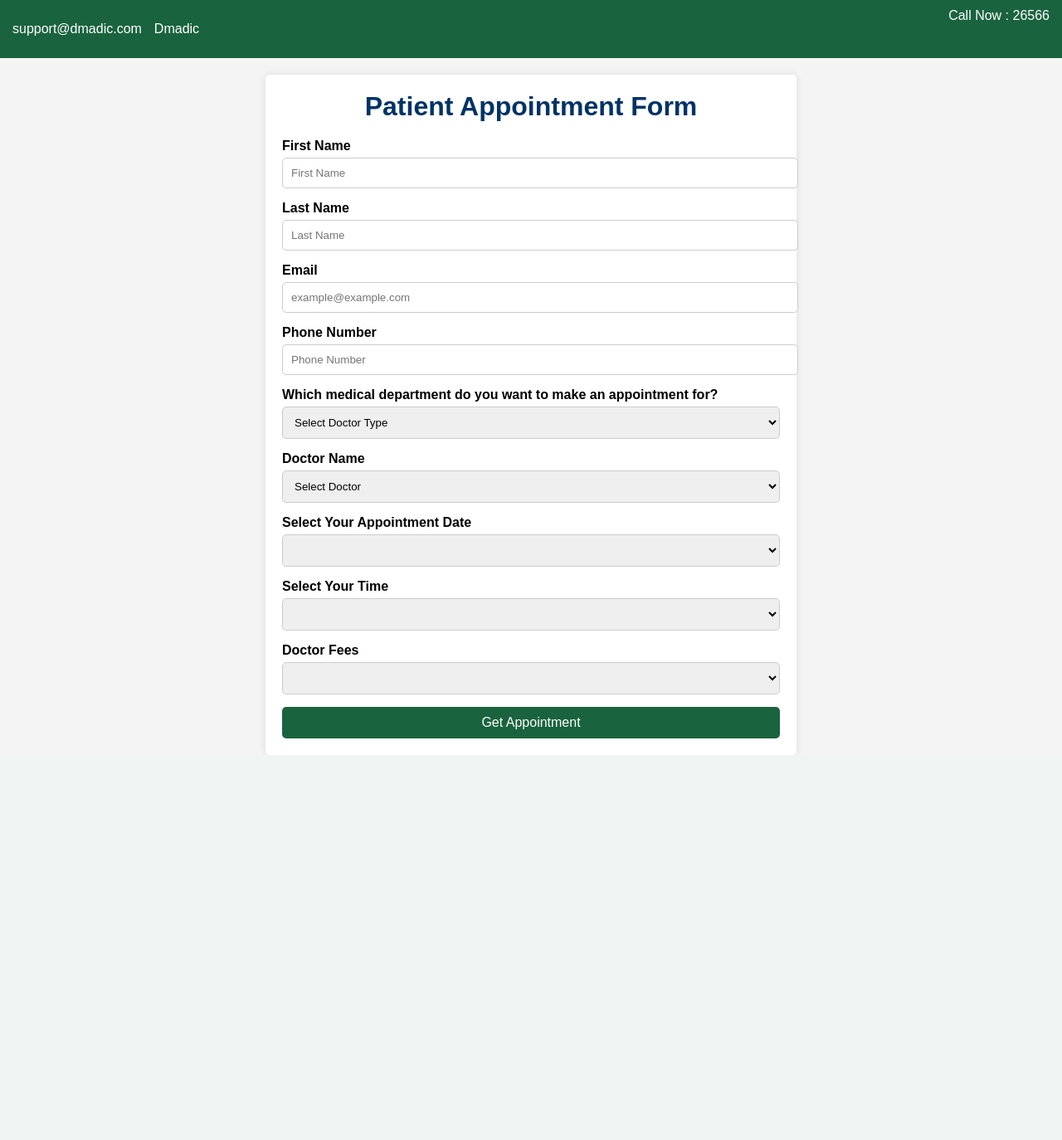
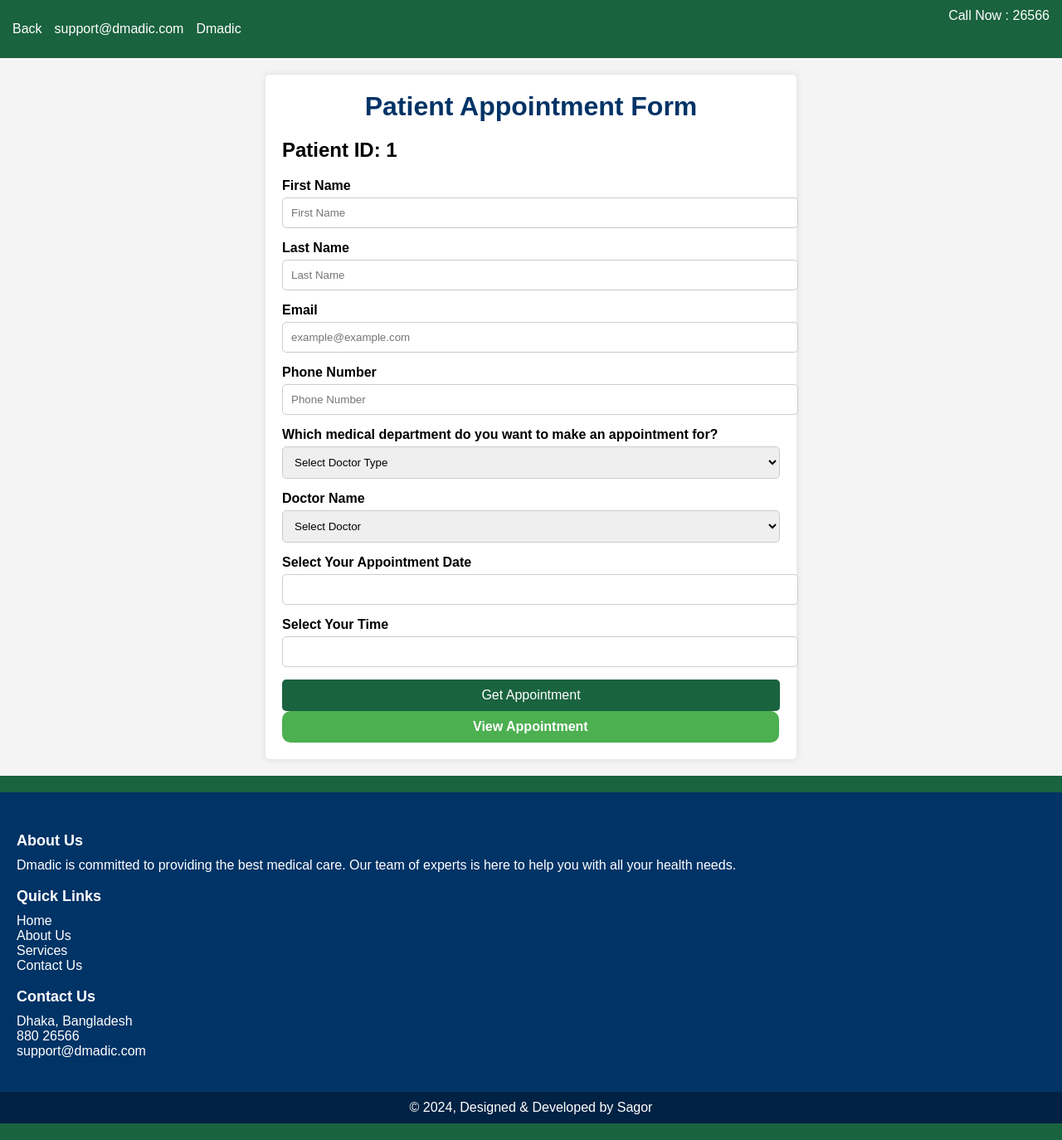
Before and after one commit to AhsanulAminShanto/Enhanced-Health-Monitoring-Platform1, a PHP site: page /Topic-2/mdrakibul/patientAppointmentForm.php in a window 1280 px wide. Shown: the whole page at 83% size. Before the commit the page ends 910 px from the top, so only its background shows below. Run offline with PHP 8.4, Linux system fonts and the light colour scheme; the visitor is signed in with stand-in values (Sample User, id 1); data comes from the database, SQL or seed files in the repository; lists and menus that the app fills with data are empty; some libraries are stand-ins or nearby versions.

Commit message:
Add files via upload

```diff
--- a/Topic-2/mdrakibul/cssrakib/patientAppoinmentFrom.css
+++ b/Topic-2/mdrakibul/cssrakib/patientAppoinmentFrom.css
@@ -1,4 +1,4 @@
-/* General Styles */
+
 body {
     font-family: Arial, sans-serif;
     background-color: #f4f4f4;
@@ -10,7 +10,7 @@ body {
 }
 
 header {
-    background-color: #1a633f;;
+    background-color: #1a633f;
     color: #fff;
     padding: 10px 0;
     width: 100%;
@@ -87,7 +87,7 @@ form select {
 form button {
     width: 100%;
     padding: 10px;
-    background-color: #1a633f;;
+    background-color: #1a633f;
     color: #fff;
     border: none;
     border-radius: 5px;
@@ -97,6 +97,68 @@ form button {
 
 form button:hover {
     background-color: #002244;
+}
+
+/* Footer Styles */
+footer {
+    background-color: #1a633f;
+    color: #fff;
+    padding: 20px 0;
+    width: 100%;
+    margin-top: 20px;
+}
+
+.footer-top {
+    padding: 20px 0;
+    background-color: #003366;
+}
+
+.footer-top .container {
+    display: flex;
+    justify-content: space-between;
+    flex-wrap: wrap;
+}
+
+.footer-top .container div {
+    flex: 1;
+    margin: 10px;
+}
+
+.footer-top h3 {
+    margin-bottom: 10px;
+    font-size: 18px;
+}
+
+.footer-top p,
+.footer-top ul,
+.footer-top ul li {
+    margin: 0;
+    padding: 0;
+    list-style: none;
+}
+
+.footer-top ul {
+    padding-left: 0;
+}
+
+.footer-top ul li a {
+    color: #fff;
+    text-decoration: none;
+}
+
+.footer-top ul li a:hover {
+    text-decoration: underline;
+}
+
+.footer-bottom {
+    background-color: #002244;
+    padding: 10px 0;
+    text-align: center;
+}
+
+.footer-bottom p {
+    margin: 0;
+    color: #fff;
 }
 
 /* Responsive Styles */
@@ -115,4 +177,14 @@ form button:hover {
         width: 100%;
         padding: 10px;
     }
+
+    .footer-top .container {
+        flex-direction: column;
+        align-items: center;
+        text-align: center;
+    }
+
+    .footer-top .container div {
+        margin: 10px 0;
+    }
 }
--- a/Topic-2/mdrakibul/patientAppointmentForm.php
+++ b/Topic-2/mdrakibul/patientAppointmentForm.php
@@ -1,3 +1,15 @@
+
+
+<?php
+session_start();
+
+if (!isset($_SESSION['patient_id'])) {
+    header("Location: patientLogin.php");
+    exit();
+}
+$patient_id = $_SESSION['patient_id'];
+?>
+
 <!DOCTYPE html>
 <html lang="en">
 <head>
@@ -5,17 +17,74 @@
     <meta name="viewport" content="width=device-width, initial-scale=1.0">
     <title>Patient Appointment Form</title>
     <link rel="stylesheet" href="cssrakib/patientAppoinmentFrom.css">
+    <link rel="stylesheet" href="https://code.jquery.com/ui/1.12.1/themes/base/jquery-ui.css">
+    <link rel="stylesheet" href="https://cdnjs.cloudflare.com/ajax/libs/jquery-timepicker/1.13.18/jquery.timepicker.min.css">
     <script src="https://code.jquery.com/jquery-3.6.0.min.js"></script>
+    <script src="https://code.jquery.com/ui/1.12.1/jquery-ui.min.js"></script>
+    <script src="https://cdnjs.cloudflare.com/ajax/libs/jquery-timepicker/1.13.18/jquery.timepicker.min.js"></script>
 </head>
 <body>
+<body>
+<head>
+    <meta charset="UTF-8">
+    <meta name="viewport" content="width=device-width, initial-scale=1.0">
+    <title>Styled Button Example</title>
+    <style>
+        /* Styling the button */
+        .view-appointment-btn {
+            display: inline-block;
+            padding: 10px 230px;
+            font-size: 16px;
+            font-weight: bold;
+            color: #fff;
+            background-color: #4CAF50;
+            border: none;
+            border-radius: 10px;
+            text-align: center;
+            text-decoration: none;
+            transition: background-color 0.3s ease, transform 0.3s ease;
+        }
+
+
+        .view-appointment-btn:hover {
+            background-color: #45a049;
+            transform: translateY(-2px);
+            box-shadow: 0 4px 8px rgba(0, 0, 0, 0.1);
+        }
+
+        .view-appointment-btn:focus {
+            outline: none;
+            box-shadow: 0 0 0 3px rgba(76, 175, 80, 0.4);
+        }
+
+        .view-appointment-btn:active {
+            background-color: #3e8e41;
+            transform: translateY(0);
+            box-shadow: none;
+        }
+    </style>
+</head>
+
+
 <header>
     <div class="header-top-bar">
         <div class="container">
             <div class="row align-items-center">
                 <div class="col-lg-6">
                     <ul class="top-bar-info list-inline-item pl-0 mb-0">
-                        <li class="list-inline-item"><a href="mailto:support@dmadic.com"><i class="icofont-support-faq mr-2"></i>support@dmadic.com</a></li>
-                        <li class="list-inline-item"><i class="icofont-location-pin mr-2"></i>Dmadic</li>
+                        <li class="list-inline-item">
+                            <a href="javascript:history.back()">
+                                <i class="icofont-rounded-left mr-2"></i>Back
+                            </a>
+                        </li>
+                        <li class="list-inline-item">
+                            <a href="mailto:support@dmadic.com">
+                                <i class="icofont-support-faq mr-2"></i>support@dmadic.com
+                            </a>
+                        </li>
+                        <li class="list-inline-item">
+                            <i class="icofont-location-pin mr-2"></i>Dmadic
+                        </li>
                     </ul>
                 </div>
                 <div class="col-lg-6">
@@ -30,32 +99,33 @@
         </div>
     </div>
 </header>
+
 <div class="main-container">
     <div class="line">
         <h1>Patient Appointment Form</h1>
+        <h2 id="patient-id">Patient ID: <?php echo htmlspecialchars($patient_id); ?></h2>
     </div>
-    <form action="submit_appointment.php" method="post">
+    <form id="appointment_form" action="../mdobidulhuqsagor/submit_appointment.php" method="post">
         <div class="form-group">
             <label for="first_name">First Name</label>
-            <input type="text" id="first_name" name="first_name" placeholder="First Name">
+            <input type="text" id="first_name" name="first_name" placeholder="First Name" required>
         </div>
         <div class="form-group">
             <label for="last_name">Last Name</label>
-            <input type="text" id="last_name" name="last_name" placeholder="Last Name">
+            <input type="text" id="last_name" name="last_name" placeholder="Last Name" required>
         </div>
         <div class="form-group">
             <label for="email">Email</label>
-            <input type="email" id="email" name="email" placeholder="example@example.com">
+            <input type="email" id="email" name="email" placeholder="example@example.com" required>
         </div>
         <div class="form-group">
             <label for="phone">Phone Number</label>
-            <input type="tel" id="phone" name="phone" placeholder="Phone Number">
+            <input type="tel" id="phone" name="phone" placeholder="Phone Number" required>
         </div>
         <div class="form-group">
             <label for="doctor_type">Which medical department do you want to make an appointment for?</label>
             <select id="doctor_type" name="doctor_type" required>
                 <option value="Select">Select Doctor Type</option>
-                <!-- Options will be populated by JavaScript -->
             </select>
         </div>
         <div class="form-group">
@@ -66,25 +136,53 @@
         </div>
         <div class="form-group">
             <label for="appointment_date">Select Your Appointment Date</label>
-            <select id="appointment_date" name="appointment_date" required>
-                <!-- Options will be populated by JavaScript -->
-            </select>
+            <input type="text" id="appointment_date" name="appointment_date" required>
         </div>
         <div class="form-group">
-            <label for="select-time">Select Your Time</label>
-            <select id="select-time" name="select-time" required>
-                <!-- Options will be populated by JavaScript -->
-            </select>
-        </div>
-        <div class="form-group">
-            <label for="doctor-fees">Doctor Fees</label>
-            <select id="doctor-fees" name="doctor-fees" required>
-                <!-- Options will be populated by JavaScript -->
-            </select>
+            <label for="select_time">Select Your Time</label>
+            <input type="text" id="select_time" name="select_time" required>
         </div>
         <button type="submit">Get Appointment</button>
     </form>
+    <a href="../mdobidulhuqsagor/patientViewAppointment.php" class="btn view-appointment-btn">View Appointment</a>
 </div>
+
+<footer>
+<div class="footer-top">
+        <div class="container">
+            <div class="row">
+                <div class="col-lg-4">
+                    <h3>About Us</h3>
+                    <p>Dmadic is committed to providing the best medical care. Our team of experts is here to help you with all your health needs.</p>
+                </div>
+                <div class="col-lg-4">
+                    <h3>Quick Links</h3>
+                    <ul>
+                        <li><a href="#">Home</a></li>
+                        <li><a href="#">About Us</a></li>
+                        <li><a href="#">Services</a></li>
+                        <li><a href="#">Contact Us</a></li>
+                    </ul>
+                </div>
+                <div class="col-lg-4">
+                    <h3>Contact Us</h3>
+                    <p><i class="icofont-location-pin"></i> Dhaka, Bangladesh</p>
+                    <p><i class="icofont-phone"></i> 880 26566</p>
+                    <p><i class="icofont-envelope"></i> support@dmadic.com</p>
+                </div>
+            </div>
+        </div>
+    </div>
+    <div class="footer-bottom">
+        <div class="container">
+            <div class="row">
+                <div class="col-lg-12 text-center">
+                 &copy; 2024, Designed & Developed by <a target="_blank">Sagor</a>
+                </div>
+            </div>
+        </div>
+    </div>
+</footer>
 
 <script>
 $(document).ready(function(){
@@ -97,7 +195,7 @@ $(document).ready(function(){
         }
     });
 
-    // Populate Doctor Names based on selected Doctor Type
+    // Doctor Names
     $('#doctor_type').change(function() {
         var doctorType = $(this).val();
         $.ajax({
@@ -110,45 +208,26 @@ $(document).ready(function(){
         });
     });
 
-    // Populate Appointment Dates based on selected Doctor
-    $('#doctor_name').change(function() {
-        var doctorName = $(this).val();
-        $.ajax({
-            url: '../mdobidulhuqsagor/get_appointment_dates.php',
-            type: 'POST',
-            data: {doctor_name: doctorName},
-            success: function(data) {
-                $('#appointment_date').html(data);
-            }
-        });
+    // Datepicker
+    $('#appointment_date').datepicker({
+        dateFormat: 'yy-mm-dd',
+        minDate: 0
     });
 
-    // Populate Time Slots based on selected Appointment Date
-    $('#appointment_date').change(function() {
-        var appointmentDate = $(this).val();
-        $.ajax({
-            url: '../mdobidulhuqsagor/get_time_slots.php',
-            type: 'POST',
-            data: {appointment_date: appointmentDate},
-            success: function(data) {
-                $('#select-time').html(data);
-            }
-        });
-    });
-
-    // Populate Doctor Fees based on selected Time Slot
-    $('#select-time').change(function() {
-        var timeSlot = $(this).val();
-        $.ajax({
-            url: '../mdobidulhuqsagor/get_doctor_fees.php',
-            type: 'POST',
-            data: {time_slot: timeSlot},
-            success: function(data) {
-                $('#doctor-fees').html(data);
-            }
-        });
-    });
+    // Timepicker
+    $('#select_time').timepicker({
+    timeFormat: 'h:i a',
+    interval: 30,
+    minTime: '9:00 AM',
+    maxTime: '6:00 PM',
+    defaultTime: '9:00 AM',
+    startTime: '9:00 AM',
+    dynamic: false,
+    dropdown: true,
+    scrollbar: true
+});
 });
 </script>
+
 </body>
 </html>
--- a/Topic-2/mdrakibul/patientLoginBackend.php
+++ b/Topic-2/mdrakibul/patientLoginBackend.php
@@ -26,8 +26,7 @@ if ($_SERVER["REQUEST_METHOD"] == "POST") {
             $_SESSION['patient_id'] = $row['patient_id'];
             $_SESSION['patient_name'] = $row['first_name'] . ' ' . $row['last_name'];
             echo "Login successful";
-
-            header("Location: ../patientDashboard.php");
+            header("Location: ../mdobidulhuqsagor/patientInterface.php");
             exit();
         } else {
             echo "Invalid password";
--- a/Topic-2/mdrakibul/patientRegistration.php
+++ b/Topic-2/mdrakibul/patientRegistration.php
@@ -119,7 +119,7 @@
     </div>
   </div>
 
-  <!-- JavaScript files -->
+  <!-- JavaScript -->
   <script src="plugins/jquery/jquery.js"></script>
   <script src="plugins/bootstrap/js/bootstrap.min.js"></script>
 </body>
--- a/Topic-2/mdrakibul/patientRegistrationBackend.php
+++ b/Topic-2/mdrakibul/patientRegistrationBackend.php
@@ -27,11 +27,13 @@ if ($_SERVER["REQUEST_METHOD"] == "POST") {
 
     if ($conn->query($sql) === TRUE) {
         echo "New record created successfully with Patient ID: " . str_pad($conn->insert_id, 6, "0", STR_PAD_LEFT);
+        header("Location: patientRegistration.php");
     } else {
         echo "Error: " . $sql . "<br>" . $conn->error;
     }
 
     $conn->close();
+
 }
 
 $conn->close();
```
